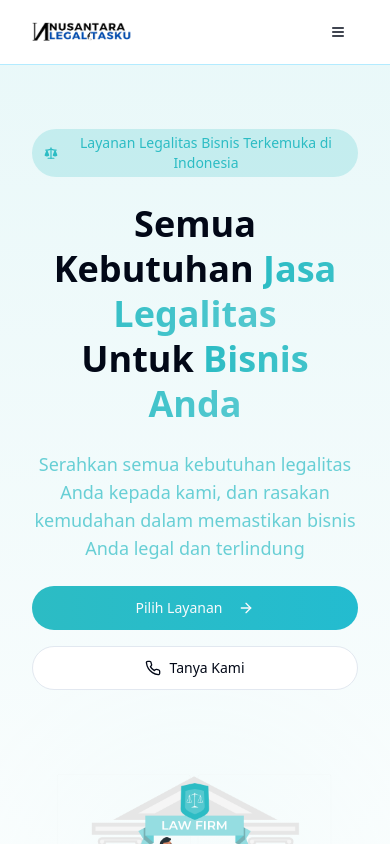
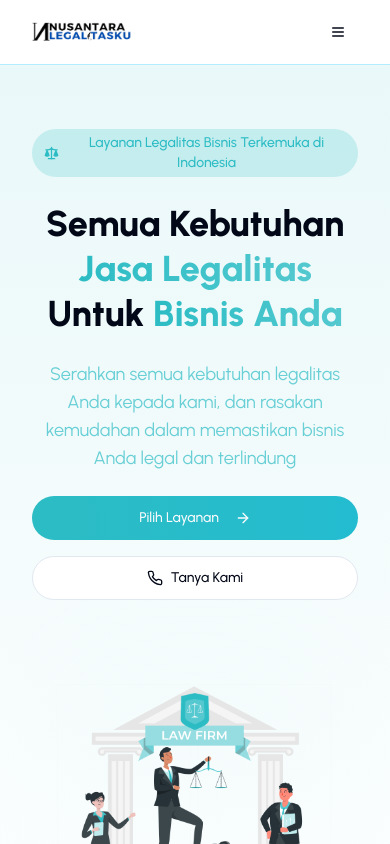
Before and after one commit to msandypr/izin-pasti, a Next.js app: page / in a window 390 px wide. Shown: the top 844 px of the page. Built offline with nearby package versions, Linux system fonts and the light colour scheme.

Commit message:
fix: font doesnt loaded on mobile devices

```diff
--- a/app/globals.css
+++ b/app/globals.css
@@ -40,6 +40,10 @@ html {
   }
 }
 
+.font-urbanist {
+  font-family: var(--font-urbanist), sans-serif;
+}
+
 .gradient-text {
   @apply bg-gradient-to-r from-[#2CBCC4] to-[#2CBCC4]/80 bg-clip-text text-transparent;
 }
```
